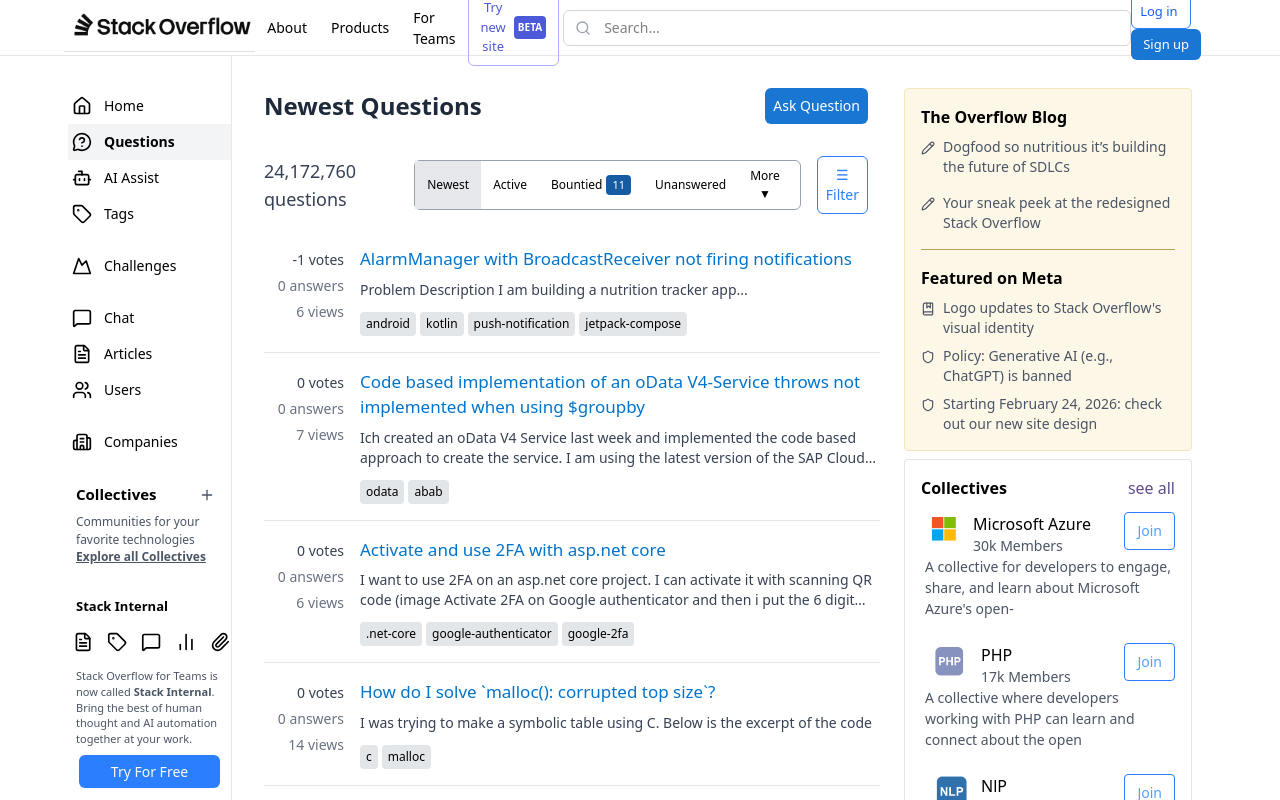
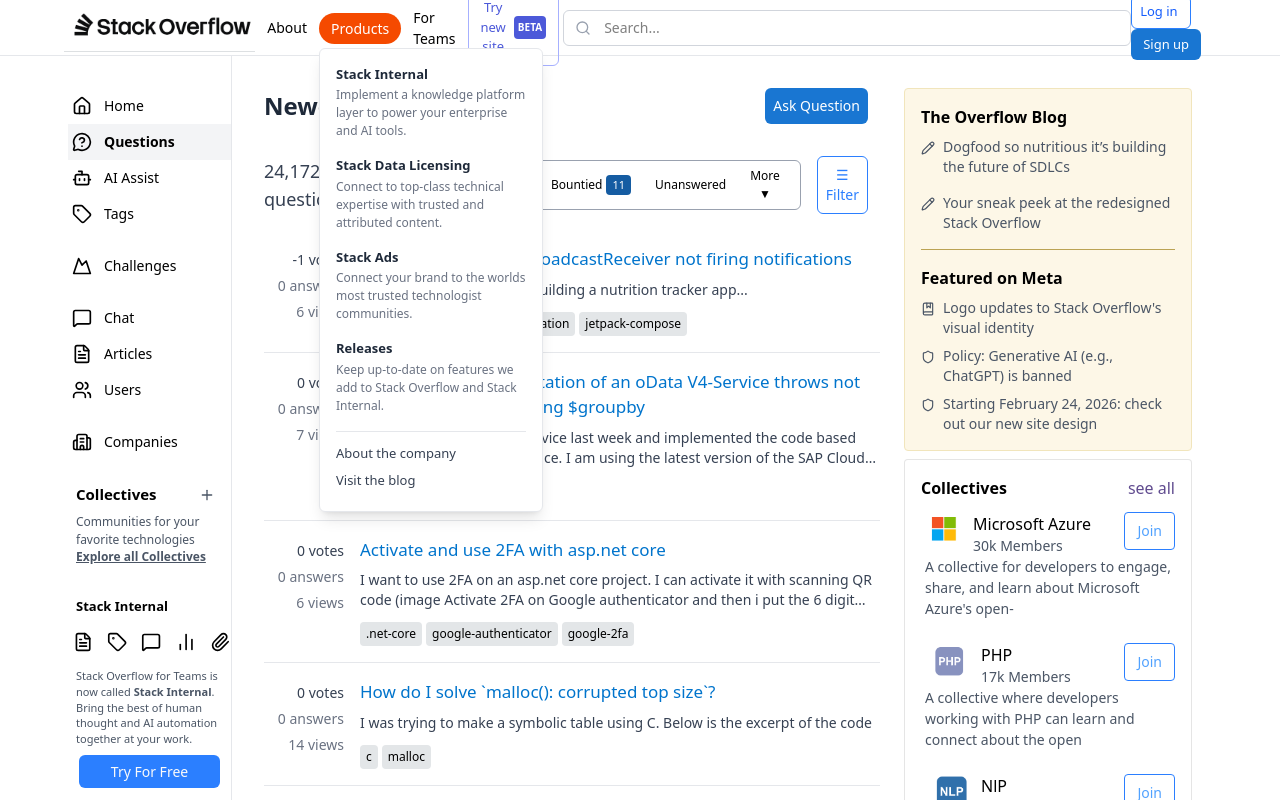
Before and after one commit to Ahmedhassan26444/stackover-Flow-Clone-, a React (Vite) app: page / in a window 1280 px wide. Both pictures are taken after a click on the link "Products". Shown: the top 800 px of the page. Built offline with nearby package versions, Linux system fonts and the light colour scheme.

Commit message:
minor change in header

```diff
--- a/src/Components/Header.jsx
+++ b/src/Components/Header.jsx
@@ -1,75 +1,120 @@
-import React from "react";
+import React, { useState } from "react";
 import Logo from "../assets/Logo.png";
 import { Search } from "lucide-react";
 
 const Header = () => {
+  const [showProductsDropdown, setShowProductsDropdown] = useState(false);
+
+  const toggleDropdown = (e) => {
+    e.preventDefault();
+    setShowProductsDropdown(!showProductsDropdown);
+  };
+
+  const closeDropdown = () => {
+    setShowProductsDropdown(false);
+  };
+
   return (
-    <div className="header flex flex-row items-center px-12 h-14 border-b
-     border-gray-200 bg-white">
-      <img src={Logo} alt="logo png" className="h-12 ml-4 " />
+    <div className="header flex flex-row items-center px-12 h-14 border-b border-gray-200 bg-white relative">
+      <img src={Logo} alt="logo png" className="h-12 ml-4" />
 
       <div className="flex items-center flex-1">
 
-        <a
-          href="#"
-          className="hover:bg-gray-100 font-extralight  rounded-full px-3 py-1.5 text-[14px]"
-        >
+        <a href="#" className="hover:bg-gray-100 font-extralight rounded-full px-3 py-1.5 text-[14px]">
           About
         </a>
 
+        <div className="relative">
+
           <a
             href="#"
-          className="hover:bg-gray-100 font-extralight rounded-full px-3 py-1.5 text-[14px]"
+            onClick={toggleDropdown}
+          className={`hover:bg-gray-100 font-extralight rounded-full px-3 py-1.5 text-[14px] ${showProductsDropdown ? "bg-orange-600 text-white" : ""}`}
 >
             Products
           </a>
 
-        <a
-          href="#"
-          className="hover:bg-gray-100 font-extralight rounded-full px-3 py-1.5 text-[14px]"
-        >
+          {showProductsDropdown && (
+            <div>
+              <div className="fixed inset-0 z-40" onClick={closeDropdown} />
+              <div className="absolute left-0 top-8 z-50  bg-white border border-gray-200 shadow-lg rounded-md w-56 p-4">
+
+                <div className="mb-4">
+                  <p className="font-semibold text-[13px] text-gray-800">Stack Internal</p>
+                  <p className="text-[12px] text-gray-500 mt-0.5">
+                    Implement a knowledge platform layer to power your enterprise and AI tools.
+                  </p>
+                </div>
+
+                <div className="mb-4">
+                  <p className="font-semibold text-[13px] text-gray-800">Stack Data Licensing</p>
+                  <p className="text-[12px] text-gray-500 mt-0.5">
+                    Connect to top-class technical expertise with trusted and attributed content.
+                  </p>
+                </div>
+
+                <div className="mb-4">
+                  <p className="font-semibold text-[13px] text-gray-800">Stack Ads</p>
+                  <p className="text-[12px] text-gray-500 mt-0.5">
+                    Connect your brand to the worlds most trusted technologist communities.
+                  </p>
+                </div>
+
+                <div className="mb-4">
+                  <p className="font-semibold text-[13px] text-gray-800">Releases</p>
+                  <p className="text-[12px] text-gray-500 mt-0.5">
+                    Keep up-to-date on features we add to Stack Overflow and Stack Internal.
+                  </p>
+                </div>
+
+                <hr className="my-2 border-gray-200" />
+
+                <a href="#" className="block text-[13px] text-gray-700 hover:text-blue-600 py-1">
+                  About the company
+                </a>
+                <a href="#" className="block text-[13px] text-gray-700 hover:text-blue-600 py-1">
+                  Visit the blog
+                </a>
+
+              </div>
+            </div>
+          )}
+        </div>
+
+        <a href="#" className="hover:bg-gray-100 font-extralight rounded-full px-3 py-1.5 text-[14px]">
           For Teams
         </a>
 
-        {/* Try new site button */}
-        <button className="flex items-center gap-2 border
-         border-[#A6B0FF] text-[#4C59D9] px-3 py-2
-          rounded-md text-[13px] font-medium hover:bg-[#F1F2FF]
-           transition mr-1 ">
+        <button className="flex items-center gap-2 border border-[#A6B0FF] text-[#4C59D9] px-3 py-2 rounded-md text-[13px] font-medium hover:bg-[#F1F2FF] transition mr-1">
           Try new site
-          <span className="bg-[#4C59D9] text-white text-[10px]
-           font-bold px-1 py-1 rounded">
+          <span className="bg-[#4C59D9] text-white text-[10px] font-bold px-1 py-1 rounded">
             BETA
           </span>
         </button>
 
-        {/* Search */}
-        <div className="relative  flex-1 max-w-xl">
+        <div className="relative flex-1 max-w-xl">
           <Search
             size={16}
-            className="absolute left-3 top-1/2 -translate-y-1/2
-             text-gray-400"
+            className="absolute left-3 top-1/2 -translate-y-1/2 text-gray-400"
           />
+
           <input
             type="text"
             placeholder="Search..."
-            className="w-142 h-9 border border-gray-300 rounded-md pl-10 pr-3 text-[14px]
-              focus:outline-none focus:border-blue-400 focus:ring-1 focus:ring-blue-400"
+            className="w-142 h-9 border border-gray-300 rounded-md pl-10 pr-3 text-[14px] focus:outline-none focus:border-blue-400 focus:ring-1 focus:ring-blue-400"
           />
         </div>
 
-        {/* Log in */}
         <div className="mr-7">
-          <button className=" mr-1 pl-2  px-3 text-center py-1.5 border border-blue-500 text-blue-600 rounded-md text-[13px] hover:bg-blue-200">
+          <button className="mr-1 pl-2 px-3 text-center py-1.5 border border-blue-500 text-blue-600 rounded-md text-[13px] hover:bg-blue-200">
             Log in
           </button>
 
-        {/* Sign up */}
-        <button className=" px-3 py-1.5 bg-[#1976D2] text-white
-        rounded-md text-[13px] hover:bg-[#1565C0]">
+          <button className="px-3 py-1.5 bg-[#1976D2] text-white rounded-md text-[13px] hover:bg-[#1565C0]">
             Sign up
           </button>
         </div>
+
       </div>
     </div>
   );
```
Lines whose indentation alone changed are shown as unchanged.
